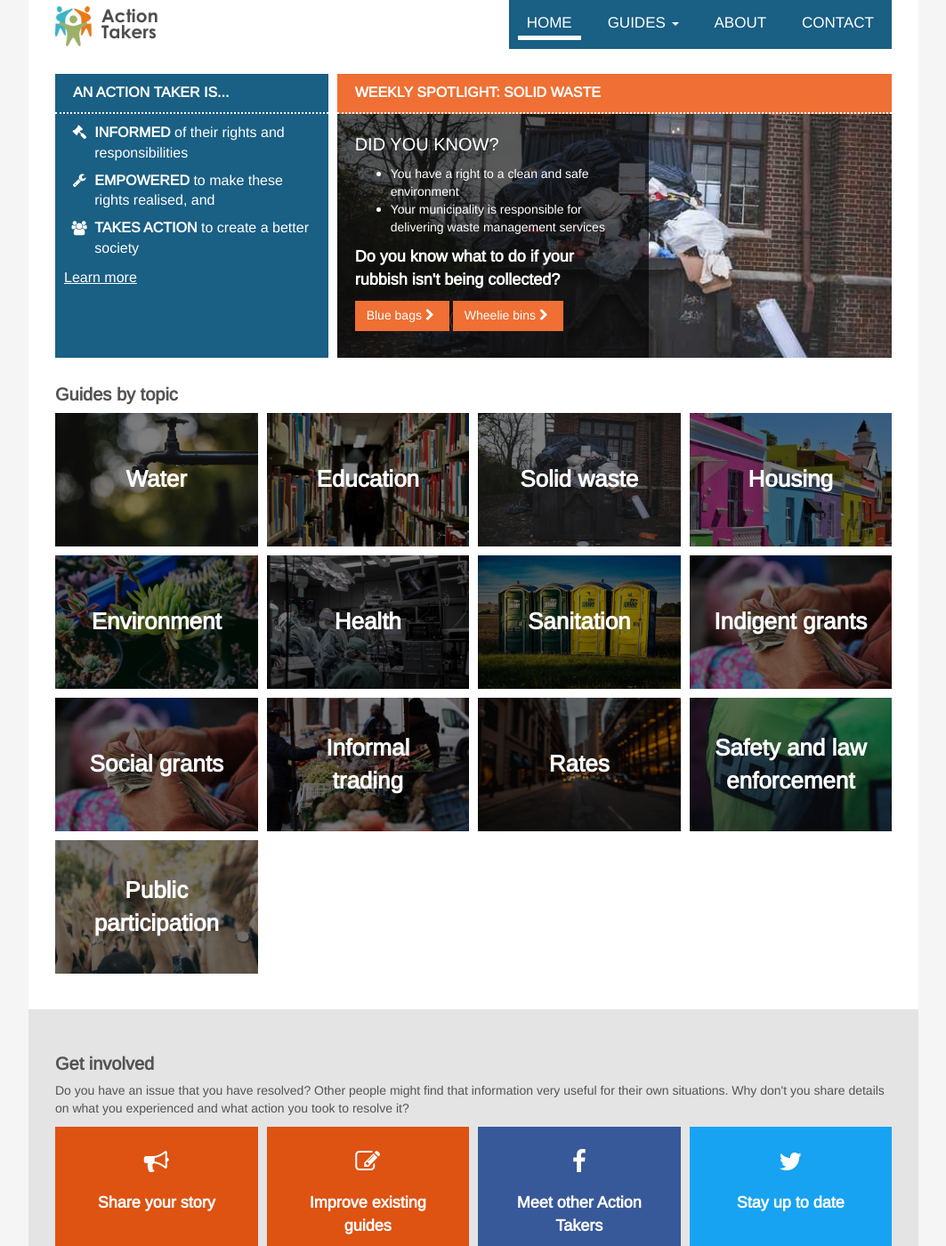
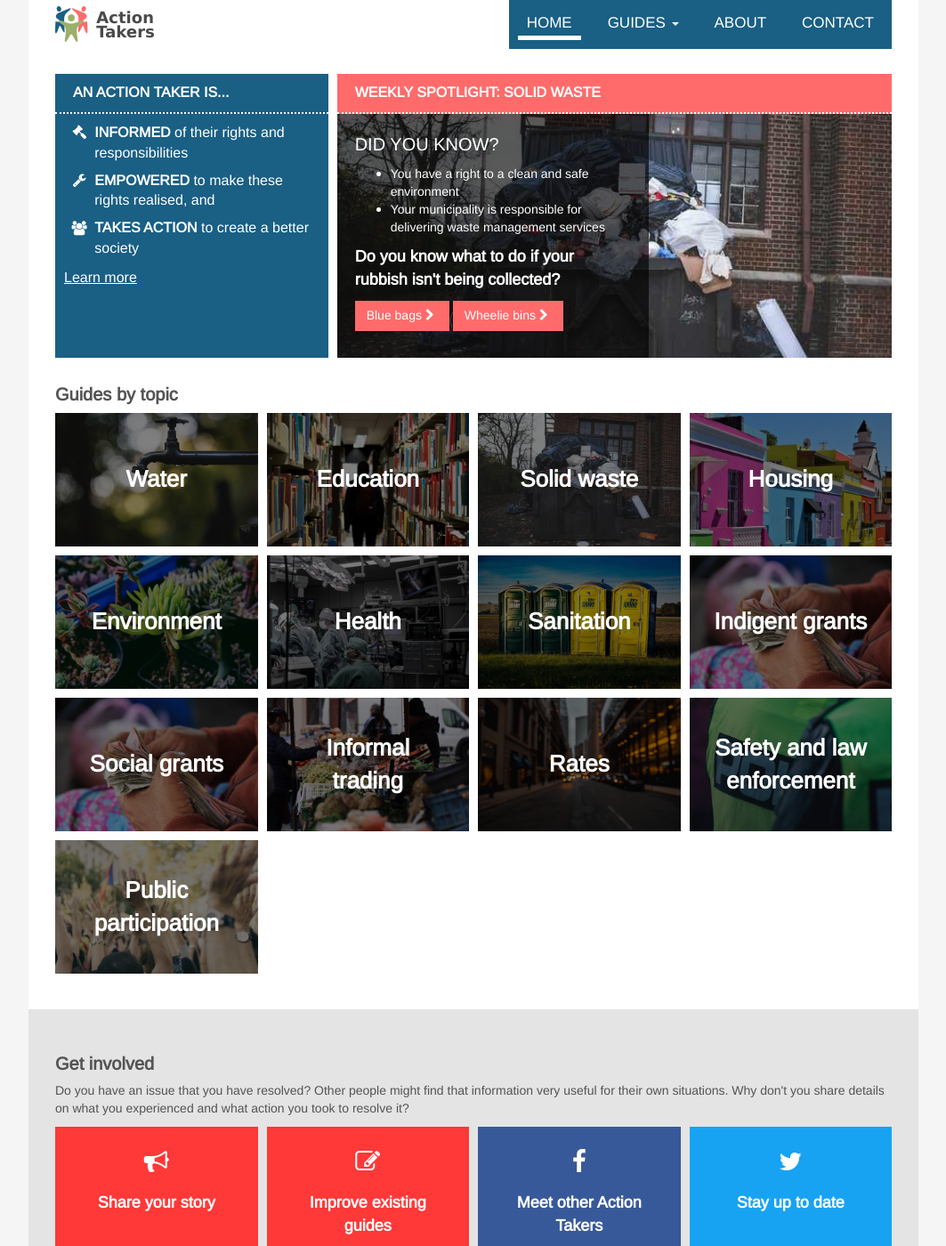
Before and after one commit to OpenUpSA/action-takers, a Jekyll site: the page built from index.html, in a window 1280 px wide and 1400 px high. Shown: the whole window at 89% size, without its empty margins (108-1171 px from the left). Built offline with Jekyll 4.4.1, drawn with Linux system fonts in a browser that asks for light colours; nearby versions of some CDN libraries.

Commit message:
replaced orange with something called pastel pink. lol. updated logo to match new colours

```diff
--- a/css/main.scss
+++ b/css/main.scss
@@ -12,7 +12,7 @@ $blue-dark: darken($blue, 10%);
 $blue-darker: darken($blue, 20%);
 $blue-darkest: darken($blue, 30%);
 
-$orange: #ef6f34;
+$orange: #FF6B6B;
 $orange-light: lighten($orange, 10%);
 $orange-dark: darken($orange, 10%);
 $orange-darker: darken($orange, 20%);
```
Also changed, not shown: img/logo.png, img/logo.svg.
